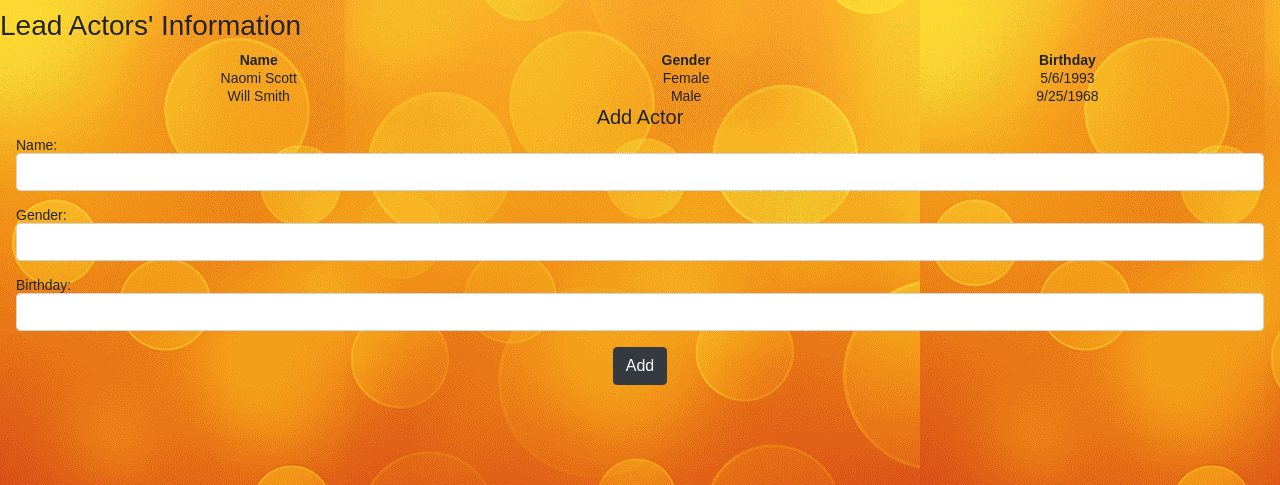
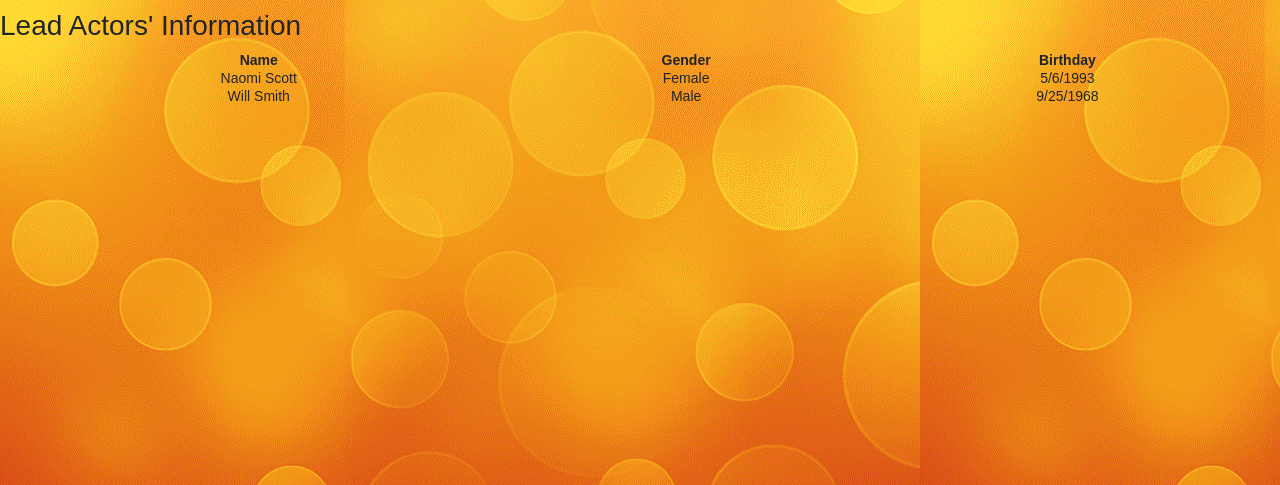
Before and after one commit to cpreethi19/movie-ratings-database, a PHP site: page /movie-data.php?movie_name=Aladdin in a window 1280 px wide. Shown: the part 315-800 px from the top of the page. Run offline with PHP 8.4, Linux system fonts and the light colour scheme; data comes from the database, SQL or seed files in the repository; data that the repository does not hold is empty.

Commit message:
Removed add actor function

```diff
--- a/movie-data.php
+++ b/movie-data.php
@@ -1,55 +1,6 @@
 <?php
 require_once "project-db.php";
 $movie_name = $_GET['movie_name'];
-?>
-
-<?php
-$name = $gender = $birthday = "";
-$name_err = $gender_err = $birthday_err = "";
-
-if ($_SERVER['REQUEST_METHOD']=='POST')
-{
-  if(empty(trim($_POST["name"]))){
-        $name_err = "Please enter the actor name.";
-    } else{
-        $name = trim($_POST["name"]);
-    }
-  if(empty(trim($_POST["gender"]))){
-        $gender_err = "Please enter the actor gender.";
-    } else{
-        $gender = trim($_POST["gender"]);
-    }
-  if(empty(trim($_POST["birthday"]))){
-        $birthday_err = "Please enter the actor birthday.";
-    } else{
-        $birthday = trim($_POST["birthday"]);
-    }
-
-  if (!empty($_POST['btnAction'] && $_POST['btnAction']=='Add') && empty($name_err) && empty($gender_err) && empty($birthday_err))
-  {
-    //addFriend($_POST['name'], $_POST['major'], $_POST['year']);
-    $sql = "INSERT INTO Actor (Name, Gender, Birthday VALUES (?, ?, ?)";
-    if($stmt = mysqli_prepare($link, $sql)){
-        // Bind variables to the prepared statement as parameters
-        mysqli_stmt_bind_param($stmt, "sss", $param_Name, $param_Gender, $param_Birthday);
-
-        // Set parameters
-        $param_Name = $name;
-        $param_Gender = $gender;
-        $param_Birthday = $birthday;
-        $movie = $_POST['movie_to_update'];
-
-        if(mysqli_stmt_execute($stmt)){
-          // Update display table
-
-        } else{
-            echo "Oops! Something went wrong with this account. Please try again later.";
-        }
-        mysqli_stmt_close($stmt);
-    }
-  //mysqli_close($link);
-  }
-}
 ?>
 
 <!-- 1. create HTML5 doctype -->
@@ -205,29 +156,6 @@ if(empty($_POST['btnAction']) && $result = mysqli_query($link, $sql)){
 mysqli_close($link);
 ?>
 
-<h5>Add Actor</h5>
-<form name="mainForm" action="movie-data.php" method="post">
-  <div class="row mb-3 mx-3">
-    Name:
-    <input type="text" class="form-control" name="name"/>
-  </div>
-  <div class="row mb-3 mx-3">
-    Gender:
-    <input type="text" class="form-control" name="gender"/>
-  </div>
-  <div class="row mb-3 mx-3">
-    Birthday:
-    <input type="text" class="form-control" name="birthday"/>
-  </div>
-  <!-- <div class="row mb-3 mx-3">     -->
-  <div>
-    <input type="submit" value="Add" name="btnAction" class="btn btn-dark"
-           title="Insert an actor into the actor table" />
-  </div>
-  <input type="hidden" name="movie_to_update" value="<?php echo $movie_name; ?>"/>
-
-</form>
-
 
 </body>
 </html>
```
